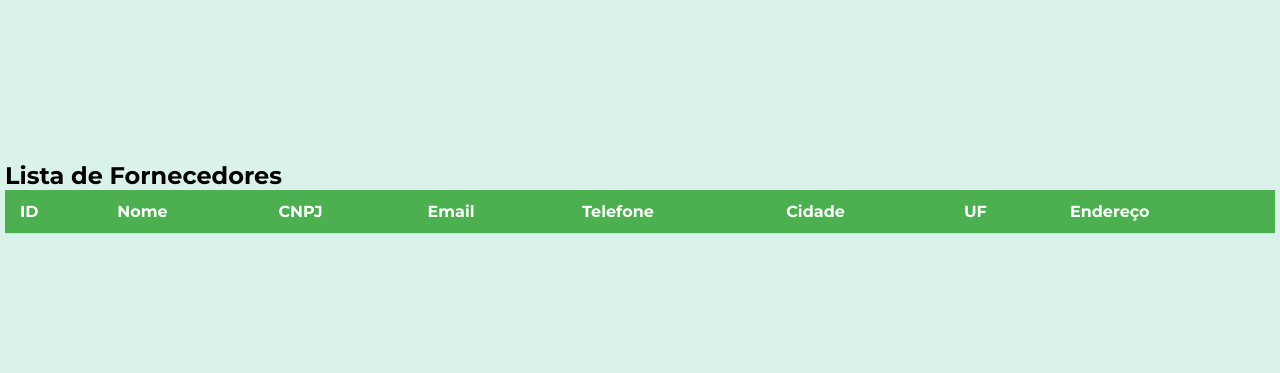
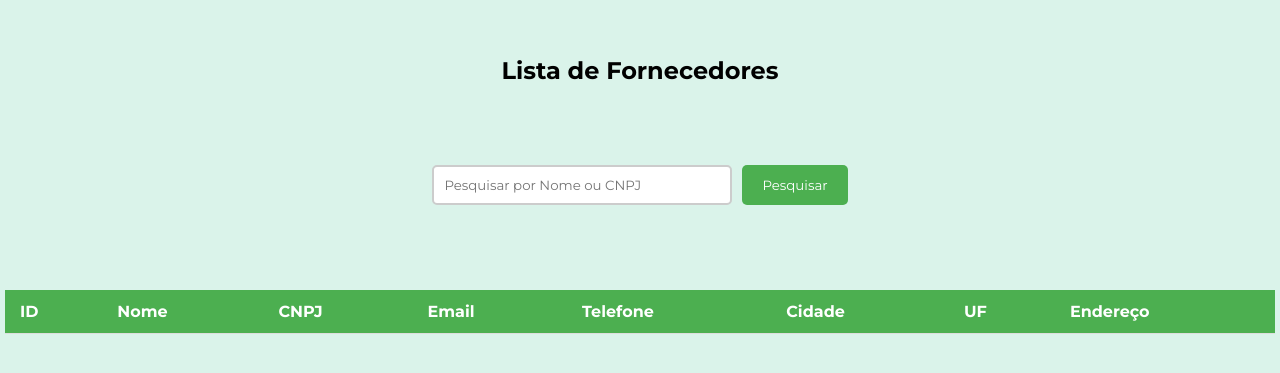
Before and after one commit to joaoatreto27/trabalho-final-pw, a plain HTML site: page views/fornecedores.html in a window 1280 px wide. Shown: the part 193-566 px from the top of the page. Drawn offline with Linux system fonts and the light colour scheme; no server answers.

Commit message:
Criando para de pesquisa para a página fornecedores

```diff
--- a/public/styles.css
+++ b/public/styles.css
@@ -15,6 +15,7 @@ body {
     align-items: center;
     justify-content: center;
     overflow-x: hidden;
+    flex-direction: column;
 }
 
 main {
@@ -116,6 +117,34 @@ main {
     background: none;
 }
 
+.search-bar {
+    margin: 80px;
+    display: flex;
+    justify-content: center;
+}
+
+.search-bar input {
+    padding: 10px;
+    width: 300px;
+    border: 2px solid #ccc;
+    border-radius: 5px;
+    margin-right: 10px;
+    outline: none;
+}
+
+.search-bar input:focus {
+    border: 2px solid #4CAF50;
+}
+
+.search-bar button {
+    padding: 10px 20px;
+    background-color: #4CAF50;
+    color: white;
+    border: none;
+    border-radius: 5px;
+    cursor: pointer;
+}
+
 table {
     width: 100%;
     border-collapse: collapse;
--- a/views/fornecedores.html
+++ b/views/fornecedores.html
@@ -7,9 +7,13 @@
     <link rel="stylesheet" href="/styles.css">
 </head>
 <body>
+    <h2 class="title">Lista de Fornecedores</h2>
+    <div class="search-bar">
+        <input type="text" id="search-input" placeholder="Pesquisar por Nome ou CNPJ">
+        <button onclick="searchFornecedores()">Pesquisar</button>
+    </div>
     <main class="main-results">
-        <h2>Lista de Fornecedores</h2>
-        <table>
+        <table id="fornecedores-table">
             <thead>
                 <tr>
                     <th>ID</th>
@@ -28,13 +32,18 @@
     </main>
     <script>
         document.addEventListener('DOMContentLoaded', () => {
-            fetch('/fornecedores')
+            fetchFornecedores();
+        });
+
+        function fetchFornecedores(query = '') {
+            fetch(`/fornecedores?search=${query}`)
                 .then(response => response.json())
                 .then(data => {
-                    const tbody = document.getElementById('fornecedores-tbody');
+                    const tableBody = document.querySelector('#fornecedores-table tbody');
+                    tableBody.innerHTML = '';
                     data.forEach(fornecedor => {
-                        const tr = document.createElement('tr');
-                        tr.innerHTML = `
+                        const row = document.createElement('tr');
+                        row.innerHTML = `
                             <td>${fornecedor.id}</td>
                             <td>${fornecedor.nome}</td>
                             <td>${fornecedor.cnpj}</td>
@@ -44,11 +53,16 @@
                             <td>${fornecedor.uf}</td>
                             <td>${fornecedor.endereco}</td>
                         `;
-                        tbody.appendChild(tr);
+                        tableBody.appendChild(row);
                     });
                 })
                 .catch(error => console.error('Erro ao buscar fornecedores:', error));
-        });
+        }
+
+        function searchFornecedores() {
+            const query = document.getElementById('search-input').value;
+            fetchFornecedores(query);
+        }
     </script>
 </body>
 </html>
```
Also changed, not shown: app.js (+6 -1 lines).
